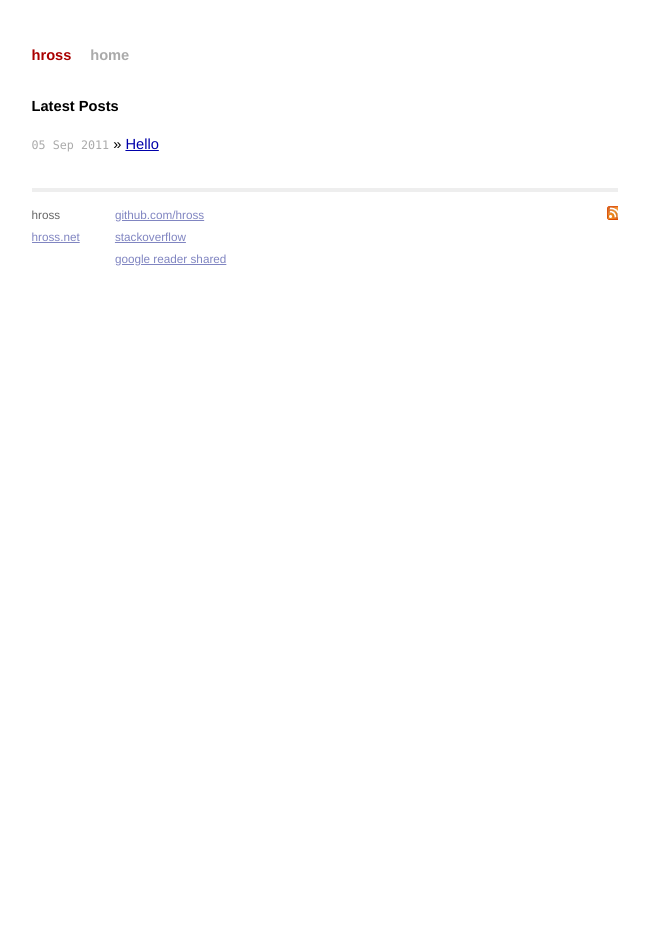
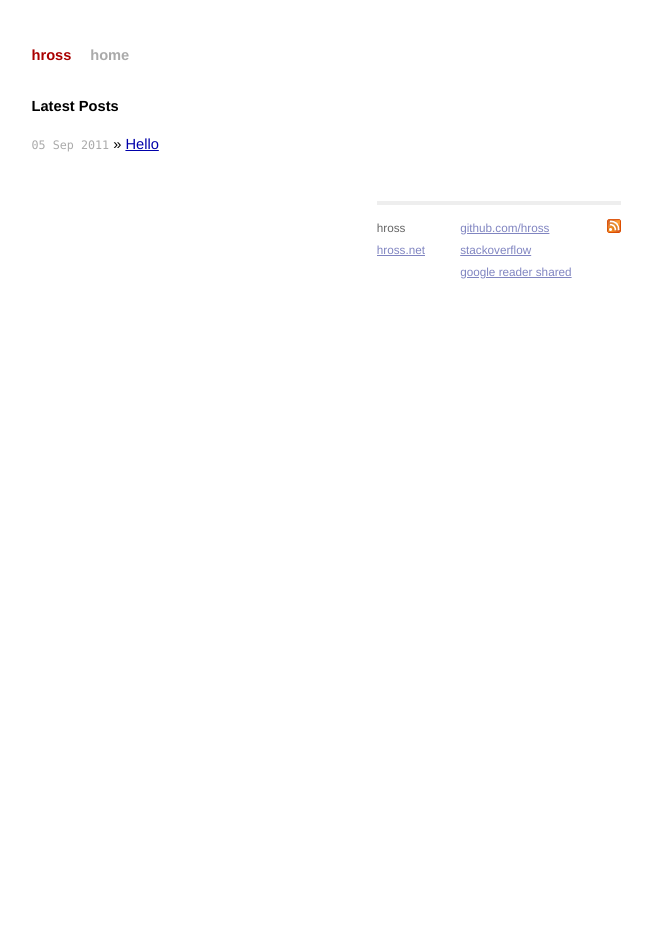
Before and after one commit to hross/hross.github.com, a Jekyll site: the page built from index.html, in a window 1280 px wide. Shown: the whole page, without its empty margins (315-967 px from the left). Built offline with Jekyll 4.4.1, drawn with Linux system fonts in a browser that asks for light colours; Markdown is read by kramdown in place of the engine named in the settings.

Commit message:
updated css, added to readme

```diff
--- a/css/screen.css
+++ b/css/screen.css
@@ -132,9 +132,15 @@ ul.posts {
         color: #8085C1;
       }
 
-    .site .footer .rss {
+    .site .footer {
       margin-top: 1.1em;
       margin-right: -.2em;
+      float: right;
+    }
+
+    .rss {
+      margin-top: 1.1em;
+      /*margin-right: -.2em;*/
       float: right;
     }
 
```
Also changed, not shown: README.md.
